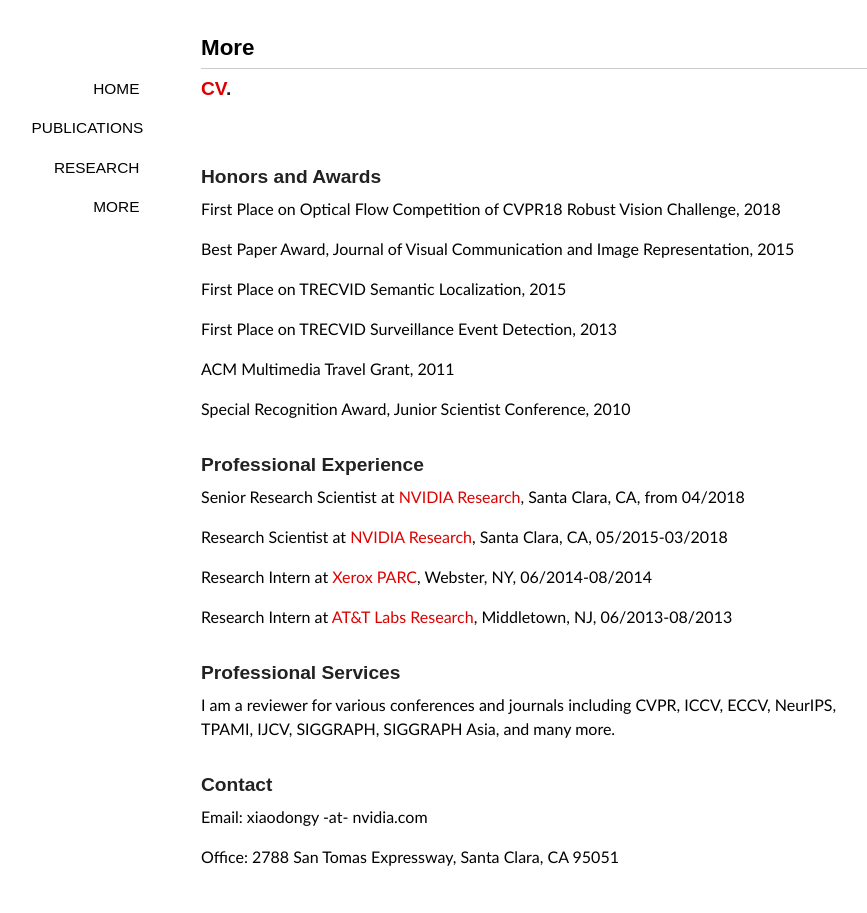
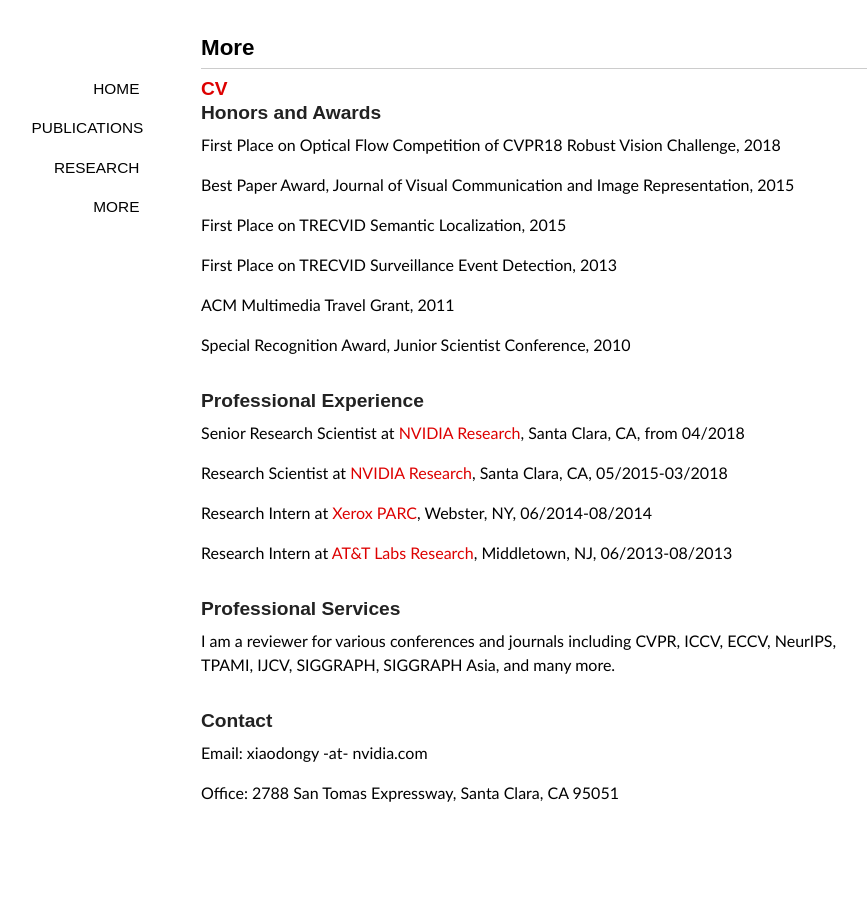
Before and after one commit to xiaodongyang/xiaodongyang.github.io, a Jekyll site: the page built from more/index.md, in a window 1280 px wide. Shown: the whole page, without its empty margins (94-961 px from the left). Built offline with Jekyll 4.4.1, drawn with Linux system fonts in a browser that asks for light colours; some web fonts are replaced.

Commit message:
Update index.md

```diff
--- a/more/index.md
+++ b/more/index.md
@@ -4,8 +4,7 @@
 comments: no
 ---
 
-### [CV](/publications/cv/).
-<br><br>
+### [CV](/publications/cv/)
 
 ### Honors and Awards
 
```
